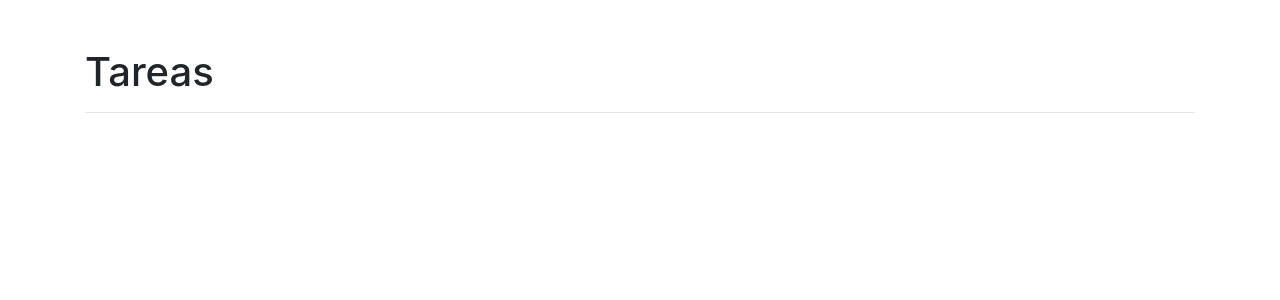
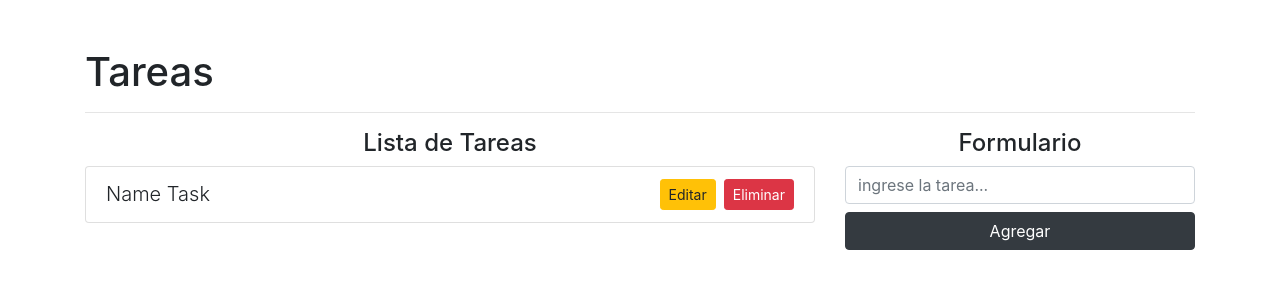
Before and after one commit to floidealejo/crud, a React (Create React App) app: page / in a window 1280 px wide. Shown: the top 300 px of the page. Built offline with nearby package versions, Linux system fonts and the light colour scheme.

Commit message:
[ADD] UI allow add, edit and delete tasks.

```diff
--- a/public/index.html
+++ b/public/index.html
@@ -30,6 +30,7 @@
   <body>
     <noscript>You need to enable JavaScript to run this app.</noscript>
     <div id="root"></div>
+
     <!--
       This HTML file is a template.
       If you open it directly in the browser, you will see an empty page.
--- a/src/App.js
+++ /dev/null
@@ -1,13 +0,0 @@
-import React from 'react'
-
-function App() {
-  return (
-    <div className="container mt-5">
-      <h1>Tareas</h1>
-      <hr/>
-
-    </div>
-  );
-}
-
-export default App;
--- /dev/null
+++ b/src/App.jsx
@@ -0,0 +1,32 @@
+import React from 'react'
+
+function App() {
+  return (
+    <div className="container mt-5">
+      <h1>Tareas</h1>
+      <hr/>
+      <div className ="row">
+        <div className="col-8">
+          <h4 className="text-center">Lista de Tareas</h4>
+          <ul className="list-group">
+            <li className="list-group-item">
+              <span className="lead">Name Task</span>
+              <button className="btn btn-danger btn-sm float-right">Eliminar</button>
+              <button className="btn btn-warning  btn-sm float-right mx-2">Editar</button>
+            </li>
+          </ul>
+        </div>
+        <div className="col-4">
+          <h4 className="text-center">Formulario</h4>
+          <form action="">
+            <input className="form-control mb-2" placeholder="ingrese la tarea..."
+            type="text" name="" id=""/>
+            <button className="btn btn-dark btn-block" type="submit">Agregar</button>
+          </form>
+        </div>
+      </div>
+    </div>
+  );
+}
+
+export default App;
```
